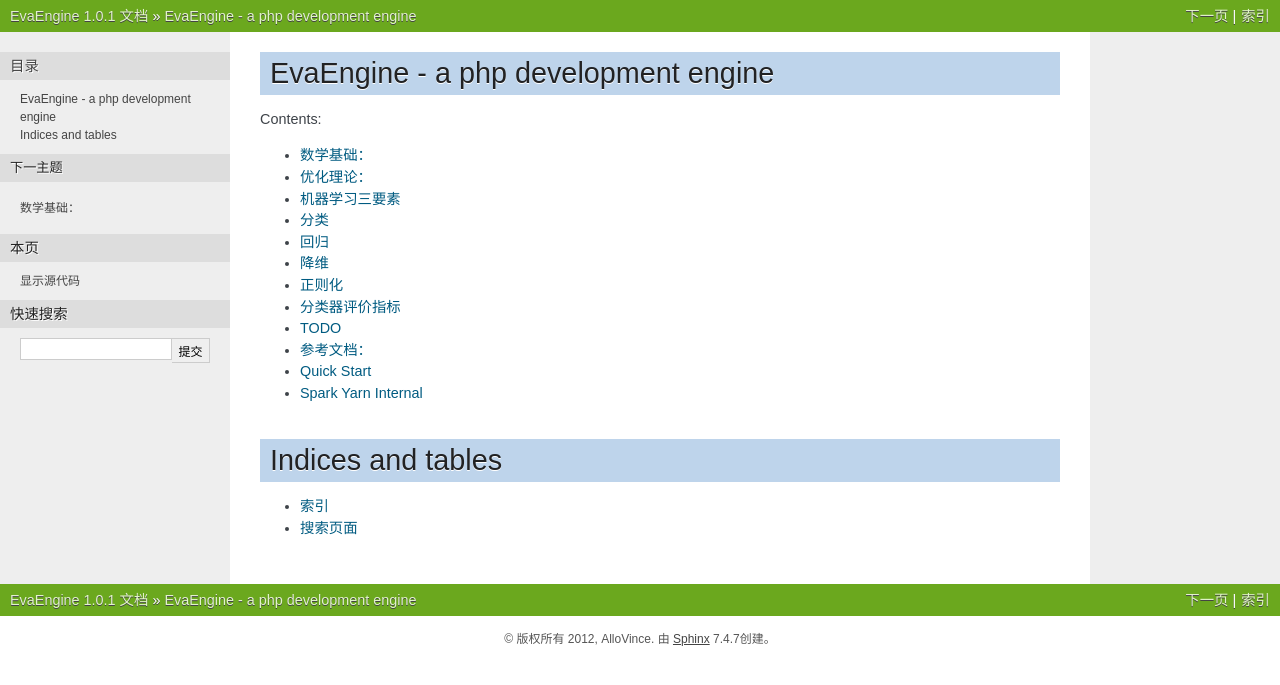
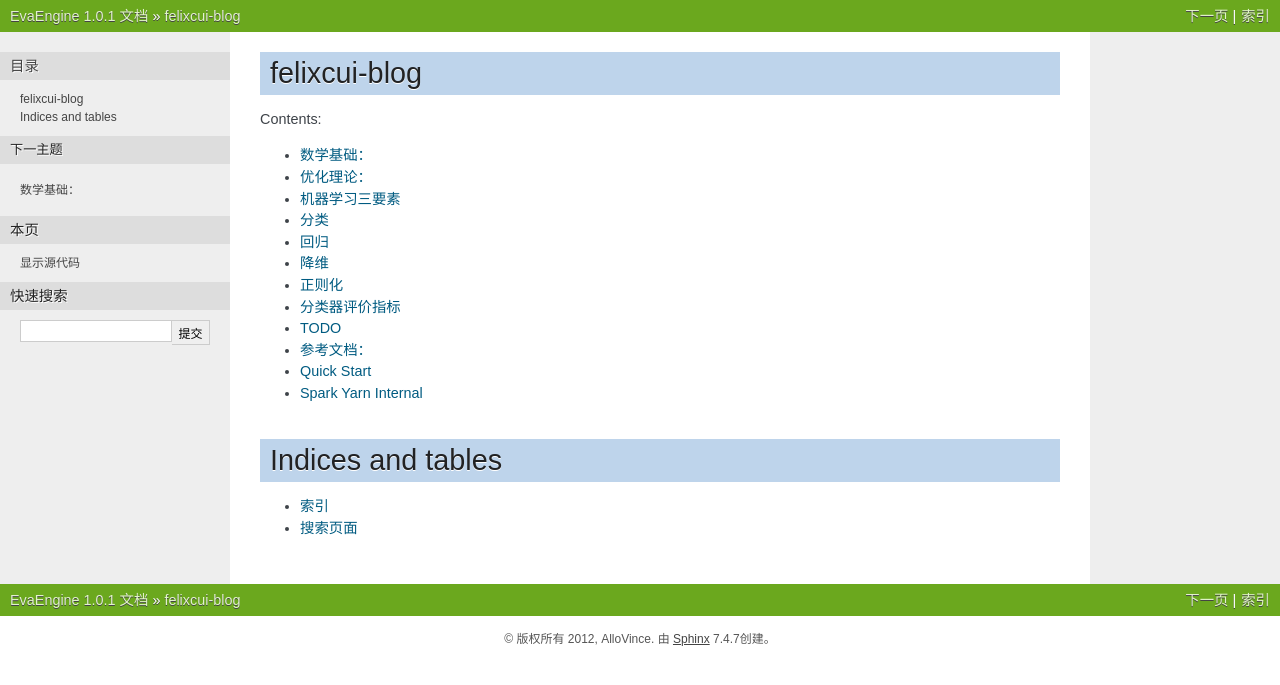
Before and after one commit to felixcui01/felixcui-blog, a Sphinx documentation site: the page built from source/index.rst, in a window 1280 px wide. Shown: the top 685 px of the page. Built offline with Sphinx 7.4.7, drawn with Linux system fonts in a browser that asks for light colours.

Commit message:
Update index.rst

```diff
--- a/source/index.rst
+++ b/source/index.rst
@@ -3,7 +3,7 @@
    You can adapt this file completely to your liking, but it should at least
    contain the root `toctree` directive.
 
-EvaEngine - a php development engine
+felixcui-blog
 =====================================
 
 Contents:
```
